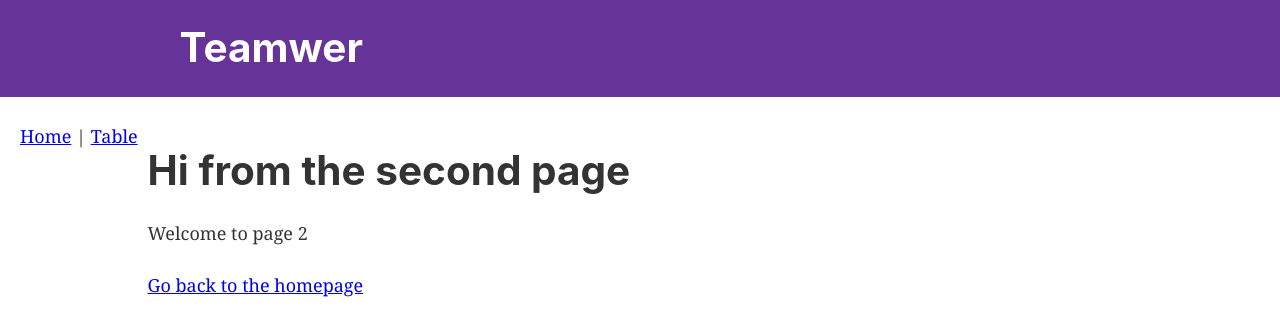
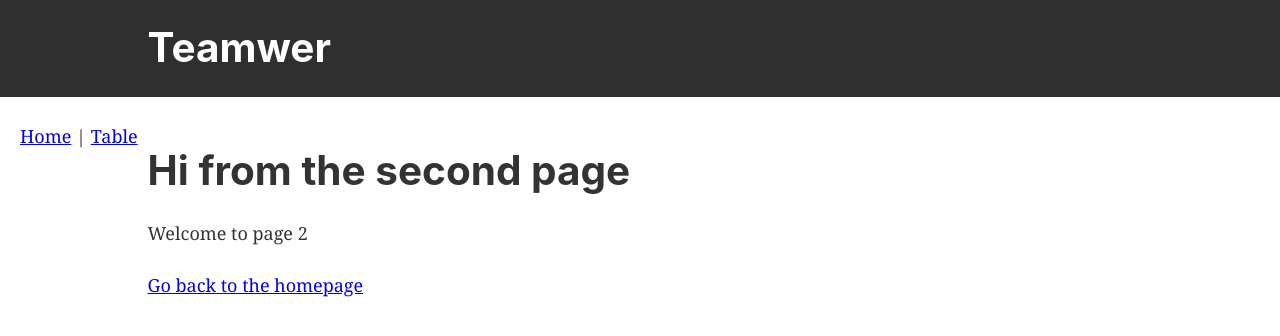
Before and after one commit to luca1388/teamwer, a Gatsby site: page /page-2 in a window 1280 px wide. Built offline with nearby package versions, Linux system fonts and the light colour scheme; Gatsby itself is replaced by a stand-in of ours.

Commit message:
Fixed Header style

```diff
--- a/src/components/header.js
+++ b/src/components/header.js
@@ -5,15 +5,16 @@ import React from "react"
 const Header = ({ siteTitle }) => (
   <header
     style={{
-      background: `rebeccapurple`,
+      background: `#2f2f2f`,
       marginBottom: `1.45rem`,
     }}
   >
     <div
       style={{
         margin: `0 auto`,
-        maxWidth: 960,
+        width: "80%",
         padding: `1.45rem 1.0875rem`,
+        display: "flex",
       }}
     >
       <h1 style={{ margin: 0 }}>
```
